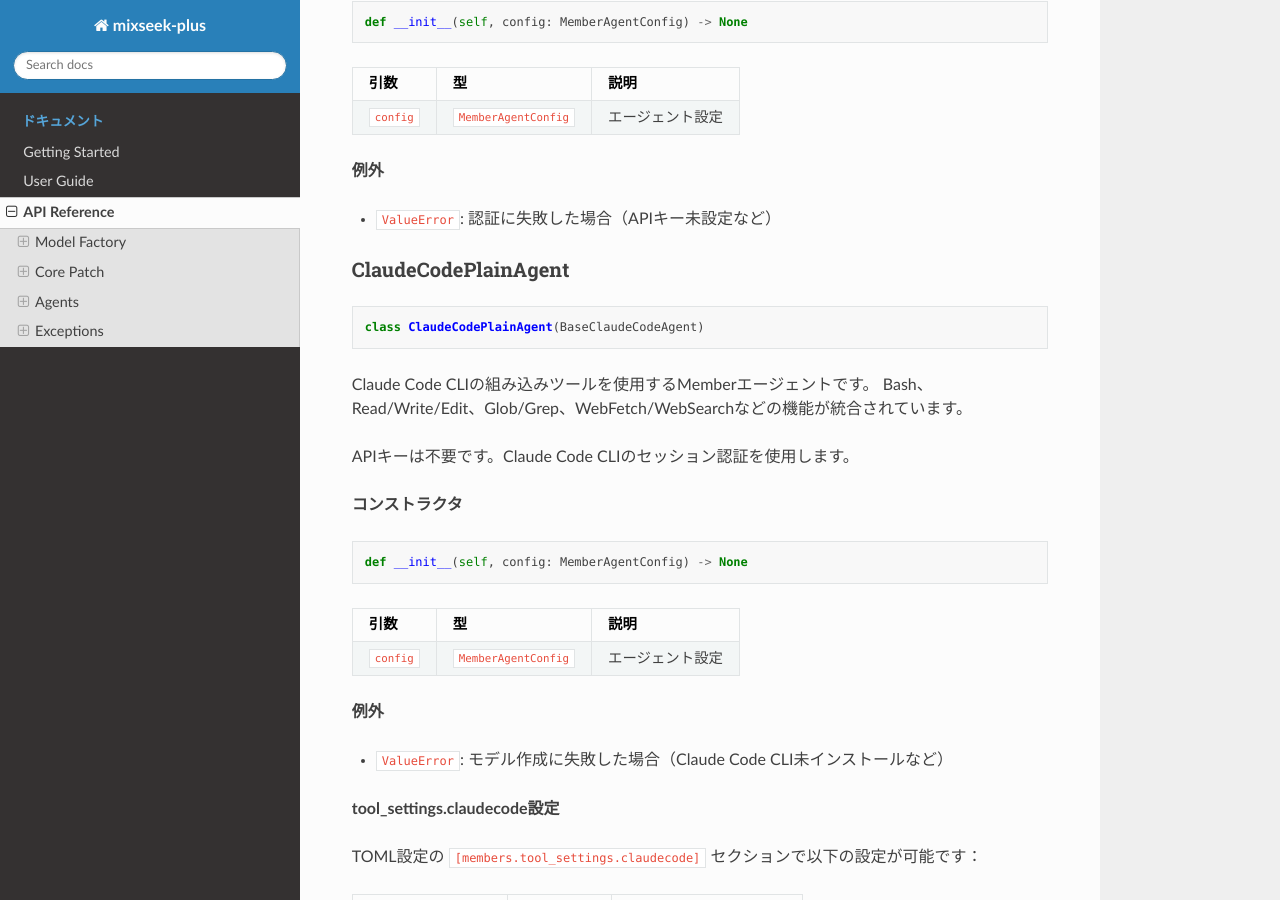
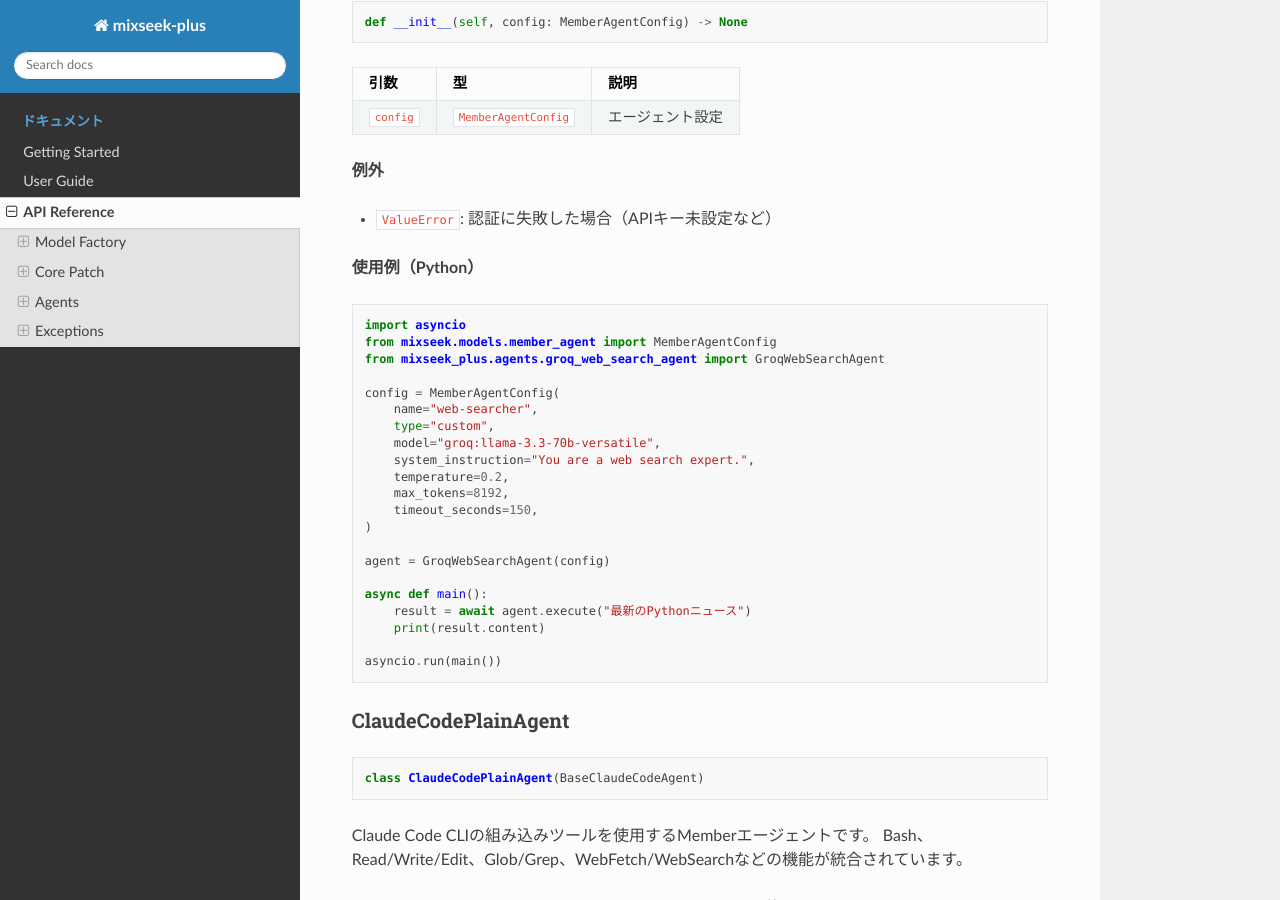
Before and after one commit to drillan/mixseek-plus, a Sphinx documentation site: the page built from docs/api-reference.md, in a window 1280 px wide and 900 px high, scrolled down 5490 px. Built offline with Sphinx 7.4.7 and the Read the Docs theme 3.1.0, drawn with Linux system fonts in a browser that asks for light colours.

Commit message:
docs: add Groq model list and GroqWebSearchAgent usage example
- Add available Groq models table with Production/Preview classification
  to user-guide.md
- Add Python usage example for GroqWebSearchAgent with MemberAgentConfig
  to api-reference.md

Co-Authored-By: Claude Opus 4.5 <noreply@anthropic.com>

````diff
--- a/docs/api-reference.md
+++ b/docs/api-reference.md
@@ -265,6 +265,32 @@ def __init__(self, config: MemberAgentConfig) -> None
 
 - `ValueError`: 認証に失敗した場合（APIキー未設定など）
 
+**使用例（Python）**
+
+```python
+import asyncio
+from mixseek.models.member_agent import MemberAgentConfig
+from mixseek_plus.agents.groq_web_search_agent import GroqWebSearchAgent
+
+config = MemberAgentConfig(
+    name="web-searcher",
+    type="custom",
+    model="groq:llama-3.3-70b-versatile",
+    system_instruction="You are a web search expert.",
+    temperature=0.2,
+    max_tokens=8192,
+    timeout_seconds=150,
+)
+
+agent = GroqWebSearchAgent(config)
+
+async def main():
+    result = await agent.execute("最新のPythonニュース")
+    print(result.content)
+
+asyncio.run(main())
+```
+
 ### ClaudeCodePlainAgent
 
 ```python
````
Also changed, not shown: docs/user-guide.md (+9 -0 lines).
